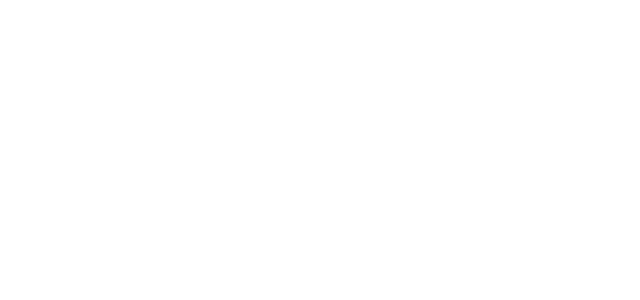
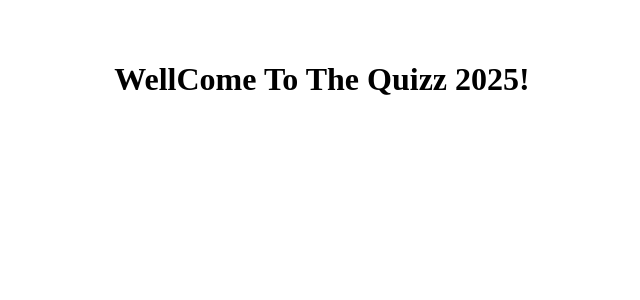
Before and after one commit to ShalomKumer/quizz-TSX, a React (Vite) app: page / in a window 1280 px wide. Shown: the top 300 px of the page, without its empty margins (318-958 px from the left). Built offline with nearby package versions, Linux system fonts and the light colour scheme.

Commit message:
feat: implement context provider and update components to use context

```diff
--- a/src/App.tsx
+++ b/src/App.tsx
@@ -1,3 +1,5 @@
+import Context from './components/Context'
+
 import './App.css'
 
 function App() {
@@ -5,6 +7,9 @@ function App() {
 
   return (
     <>
+    <Context>
+      <h1>WellCome To The Quizz <strong>2025!</strong></h1>
+    </Context>
     </>
   )
 }
--- a/src/components/Body.tsx
+++ b/src/components/Body.tsx
@@ -1,6 +1,9 @@
-import React from 'react'
+import { useContext } from "react"
+import { myContext } from "./Context"
+
 
 const Body = () => {
+  const context = useContext(myContext)
   return (
     <div>Body</div>
   )
--- a/src/components/Context.tsx
+++ b/src/components/Context.tsx
@@ -1,9 +1,35 @@
-import React from 'react'
+import { createContext, useMemo, useState } from "react";
+import type { ReactNode } from "react";
+import type { question } from "./Typs";
 
-const Context = () => {
+type myContextProp = {
+  list: question[];
+  setList: React.Dispatch<React.SetStateAction<question[]>>;
+};
+export const myContext = createContext<myContextProp | undefined>(undefined);
+
+const Context = ({ children }: { children: ReactNode }) => {
+  const [list, setList] = useState<question[]>([]);
+  const [question, setQuestion] = useState<question | null>(null);
+  const [score, setScore] = useState<number>(0);
+
+
+
+  const value = useMemo(() => {
+    return {
+      list, setList,
+      question, setQuestion,
+      score, setScore,
+    };
+  }, [list]);
+
   return (
-    <div>Context</div>
-  )
-}
+    <>
+      <myContext.Provider value={value}>
+        {children}
+      </myContext.Provider>
+    </>
+  );
+};
 
-export default Context
+export default Context;
--- a/src/components/Inputs.tsx
+++ b/src/components/Inputs.tsx
@@ -1,6 +1,8 @@
-import React from 'react'
+import { useContext } from "react"
+import { myContext } from "./Context"
 
 const Inputs = () => {
+  const context = useContext(myContext)
   return (
     <div>Inputs</div>
   )
--- a/src/components/NextBtn.tsx
+++ b/src/components/NextBtn.tsx
@@ -1,4 +1,6 @@
-import React from 'react'
+import { useContext } from "react"
+import { myContext } from "./Context"
+
 
 const NextBtn = () => {
   return (
--- /dev/null
+++ b/src/components/Typs.ts
@@ -0,0 +1,8 @@
+export type question = {
+    type ?:string,
+    difficulty?:string,
+    category?:string,
+    question:string,
+    correct_answer:string,
+    incorrect_answers:string[],
+}
```
